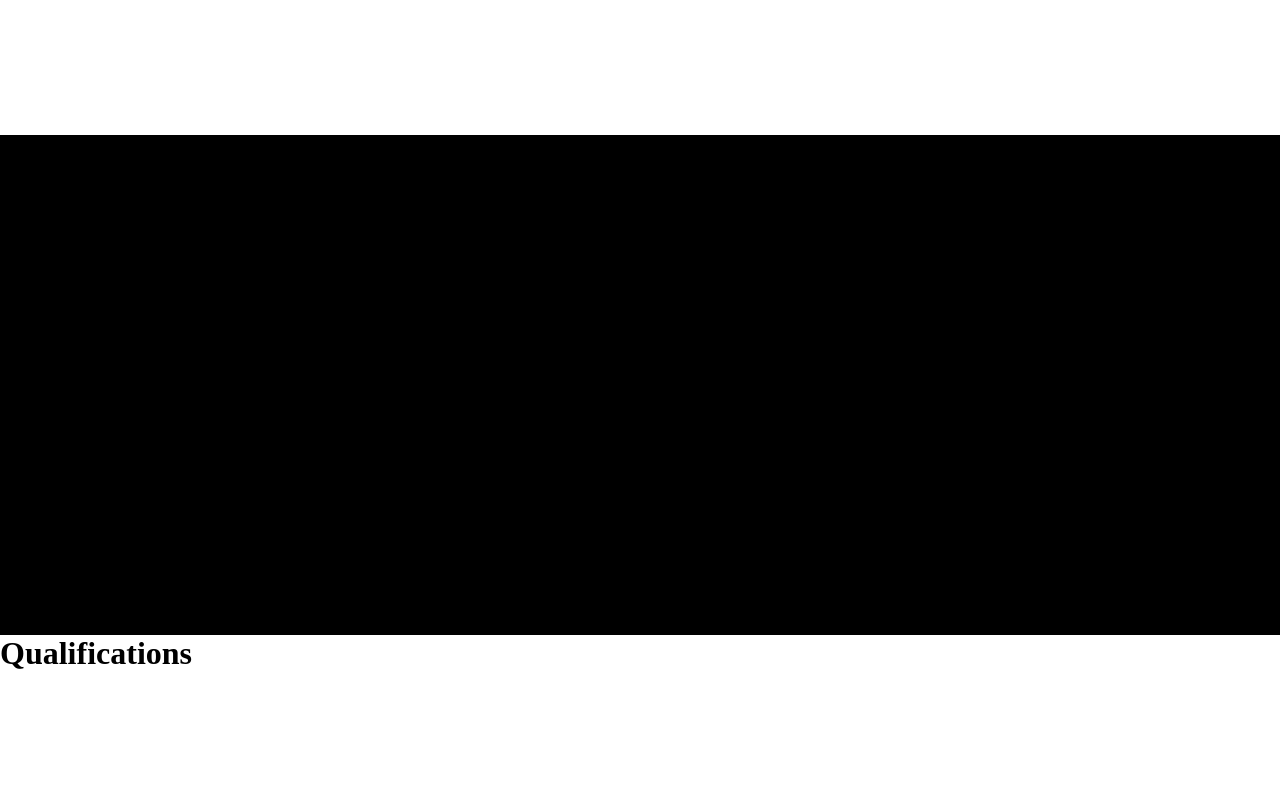
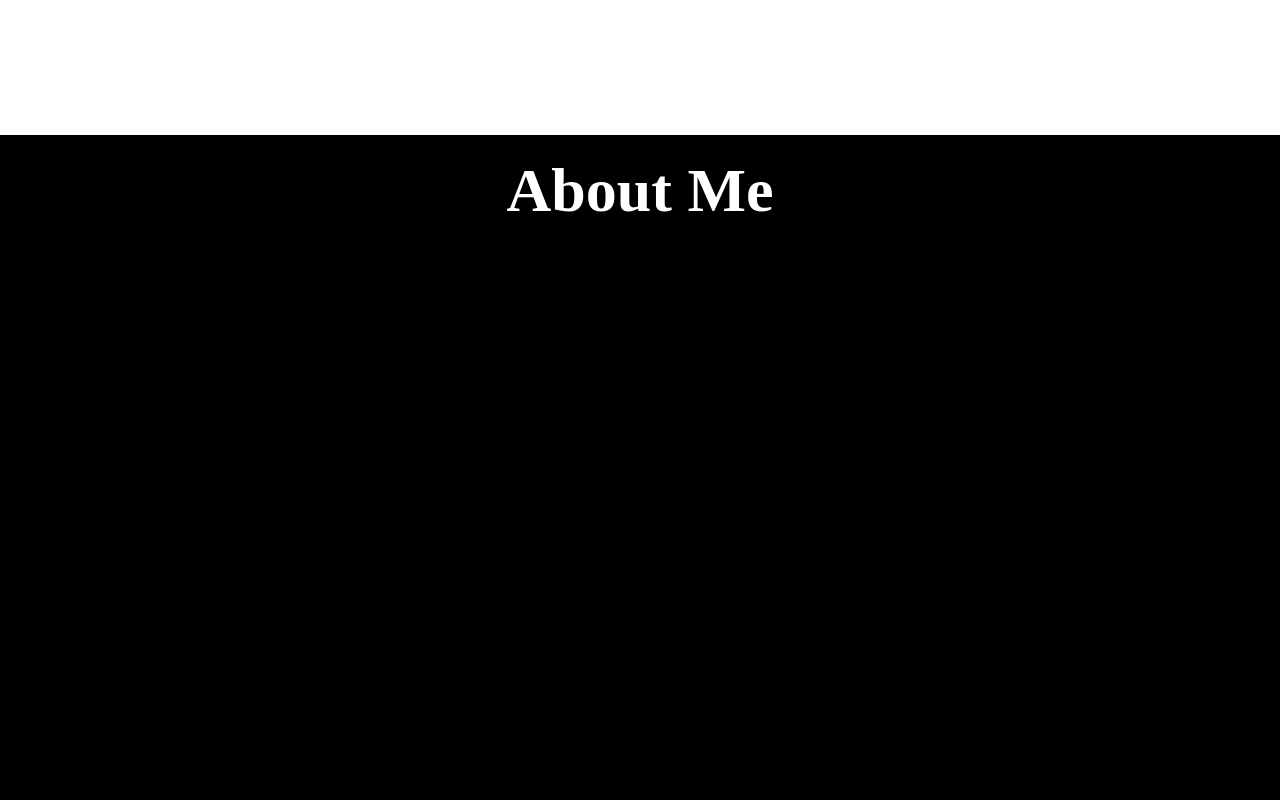
Before and after one commit to Kawish-Raj/arun-kumar-portfolio, a React (Vite) app: page / in a window 1280 px wide. Shown: the part 1120-1920 px from the top of the page. Built offline with nearby package versions, Linux system fonts and the light colour scheme.

Commit message:
ready to make the about me page

```diff
--- a/src/components/HeroArea.jsx
+++ b/src/components/HeroArea.jsx
@@ -17,7 +17,7 @@ export default function HeroArea() {
             const scrollY = window.scrollY;
             const viewportHeight = window.innerHeight;
 
-            if (scrollY < (0.7 * viewportHeight)) {
+            if (scrollY < (0.9 * viewportHeight)) {
                 refs.current.forEach((ref, idx) => {
                     const speed = speeds[idx % speeds.length];
                     const rotationSpeed = rotationSpeeds[idx % rotationSpeeds.length];
--- a/src/css-components/AboutMe.module.css
+++ b/src/css-components/AboutMe.module.css
@@ -1,3 +1,12 @@
 .aboutMe {
     background-color: black;
+    color:white;
+    height: 100vh;
 }
+
+.aboutMe h1 {
+    text-align: center;
+    padding: 20px;
+    font-size:62px;
+    font-weight: 600;
+}
--- a/src/css-components/HeroArea.module.css
+++ b/src/css-components/HeroArea.module.css
@@ -22,7 +22,7 @@
 }
 
 .wordContainer div {
-    /* z-index: -3; */
+    z-index: -3;
     transition: transform 0.3s ease-out;
 }
 
@@ -43,6 +43,7 @@
     border-radius: 50%;
     border: black solid 10px;
     transition: border-color 0.2s ease-out;
+    z-index: -3;
 }
 
 .profilePhoto:hover{
```
